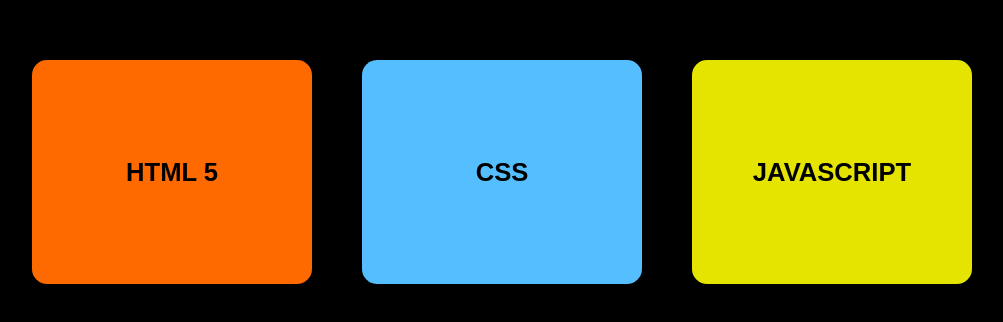
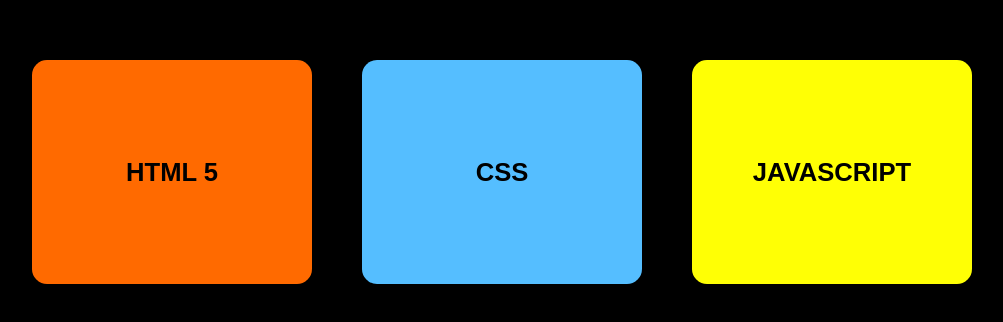
Before and after one commit to Hamzabaloch08/html-quiz-app, a plain HTML site: page index.html in a window 1280 px wide. Shown: the part 228-550 px from the top of the page, without its empty margins (138-1141 px from the left). Drawn offline with Linux system fonts and the light colour scheme.

Commit message:
Update style.css

```diff
--- a/style.css
+++ b/style.css
@@ -47,7 +47,7 @@ body{
 }
 
 .javaScript_quiz{
-    background-color: rgb(228, 228, 0);
+    background-color: rgb(255, 255, 5);
 }
 
 .quiz_box:hover{
```
